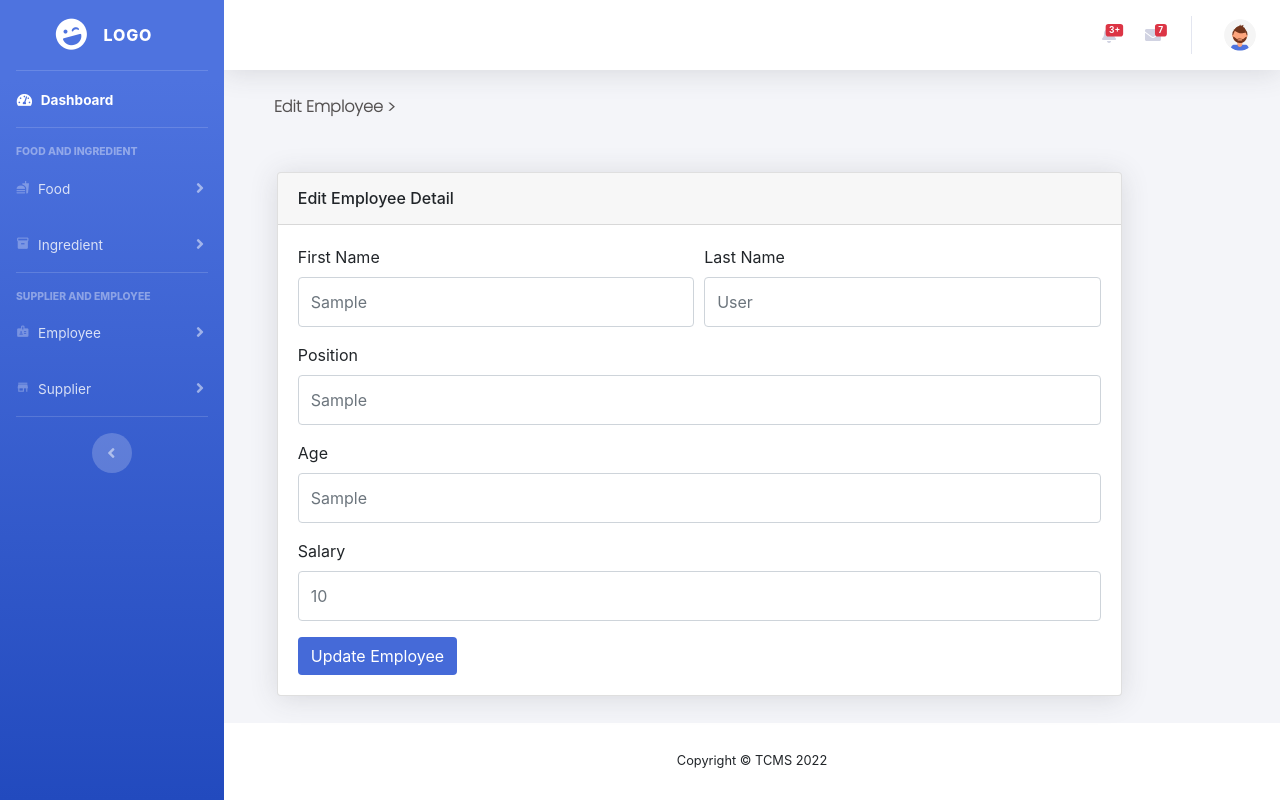
After one commit to satishkojushrestha/TandooryCafeS, a Django app: page /employee/edit/1/ in a window 1280 px wide. The commit adds this page. Run offline with Django 4.2, Linux system fonts and the light colour scheme; tables that the repository leaves empty hold one stand-in row (values such as "Sample post"); some libraries are stand-ins or nearby versions.

Commit message:
Update Employee Page Created(Changes)

```diff
--- /dev/null
+++ b/core/templates/pages/edit_employee.html
@@ -0,0 +1,78 @@
+{% extends 'base.html' %}
+{% load static %}
+{% load widget_tweaks %}
+
+{% block title %}Employee{% endblock %}
+
+{% block cssandscripts %}
+    <link rel="stylesheet" href="https://maxcdn.bootstrapcdn.com/bootstrap/4.0.0/css/bootstrap.min.css" integrity="sha384-Gn5384xqQ1aoWXA+058RXPxPg6fy4IWvTNh0E263XmFcJlSAwiGgFAW/dAiS6JXm" crossorigin="anonymous">
+    <style>
+        #content{
+            background-color: #f4f5f9;
+        }
+
+        .form-control{
+            height: 50px;
+        }
+
+        .form-wrapper{
+            width: 80%;
+            margin-left: 5%;
+            margin-top: 5%;
+        }
+
+        .btn-black{
+            background-color: #456AD8;
+            color: white;
+        }
+    </style>
+{% endblock %}
+
+{% block current_page %}Edit Employee{% endblock %}
+
+{% block page_content %}
+
+    <div class="form-wrapper">
+
+        <!-- Basic Card Example -->
+        <div class="card shadow mb-4">
+            <div class="card-header py-3">
+                <h6 class="m-0">Edit Employee Detail</h6>
+            </div>
+            <div class="card-body">
+                <form method="POST">
+                    {% csrf_token %}
+                    <div class="form-row">
+                    <div class="form-group col-md-6">
+                        <label for="firstname">First Name</label>
+                        <input class="form-control" type="text" name="first_name" placeholder="{{ edit_user.first_name }}" maxlength="20">
+                    </div>
+                    <div class="form-group col-md-6">
+                        <label for="lastname">Last Name</label>
+                        <input class="form-control" type="text" name="last_name" placeholder="{{ edit_user.last_name }}" maxlength="20">
+                    </div>
+                    </div>
+                    <div class="form-group">
+                        <label for="position">Position</label>
+                        <input class="form-control" type="text" name="position" placeholder="{{ edit_user.position }}" maxlength="30">
+                    </div>
+                    <div class="form-group">
+                    <label for="age">Age</label>
+                    <input class="form-control" type="text" name="age" placeholder="{{ edit_user.age }}" maxlength="3">
+                    </div>
+
+                    <div class="form-group">
+                        <label for="salary">Salary</label>
+                        <input class="form-control" type="number" name="salary" placeholder="{{ edit_user.salary }}" maxlength="20">
+                    </div>
+
+                    <button type="submit" class="btn btn-black">Update Employee</button>
+                </form>
+            </div>
+        </div>
+
+    </div>
+
+
+
+{% endblock %}
--- a/core/templates/pages/employee_detail.html
+++ b/core/templates/pages/employee_detail.html
@@ -73,7 +73,7 @@
                                                 <td>{{ user.start_date }}</td>
                                                 <td>{{ user.salary }}</td>
                                                 <td class="text-right" style="padding: 10px;">
-                                                    <a href="#"  target="_blank"><i class="material-icons" style="color: var(--edit_btn);">edit</i></a>
+                                                    <a href="{% url 'edit_employee' user.id %}"><i class="material-icons" style="color: var(--edit_btn);">edit</i></a>
                                                     <button onclick="deleteUser({{ user.id }})" class="rm-background"><i class="material-icons" style="color: var(--delete_btn);">delete</i></button>
                                                 </td>
                                             </tr>
--- a/core/urls.py
+++ b/core/urls.py
@@ -9,6 +9,7 @@ urlpatterns = [
     path('profile/update/', update_profile, name="profileUpdate"),
     path('employee/', employee_view, name="employee"),
     path('employee/new/', add_employee_view, name="add_employee"),
+    path('employee/edit/<int:id>/', edit_employee_view, name="edit_employee"),
     path('supplier/', supplier_view, name="supplier"),
     path('ajax/crud/create/', CreateCrudUserEmployee.as_view(), name='crud_ajax_create'),
     path('ajax/crud/update/', UpdateCrudUserEmployee.as_view(), name='crud_ajax_update'),
--- a/core/views.py
+++ b/core/views.py
@@ -1,3 +1,4 @@
+from telnetlib import STATUS
 from turtle import position
 from django.shortcuts import render, redirect
 from core.forms import EmployeeForm, LoginForm, SupplierForm
@@ -5,7 +6,7 @@ from django.contrib.auth import login, logout, authenticate
 from core.models import Supplier, User, Employee
 from django.contrib.auth.decorators import login_required
 from django.views.generic import View
-from django.http import JsonResponse
+from django.http import HttpResponse, JsonResponse
 from datetime import datetime
 
 
@@ -109,8 +110,40 @@ def add_employee_view(request):
 
     return render(request, "pages/add_employee.html", {
         'form': EmployeeForm(),
-        'employees': Employee.objects.all(),
     })
+
+def edit_employee_view(request, id):
+    if request.method == "POST":
+        first_name = request.POST.get("first_name")
+        last_name = request.POST.get("last_name")
+        position = request.POST.get("position")
+        age = request.POST.get("age")
+        salary = request.POST.get("salary")
+        try:
+            update_employee = Employee.objects.get(id=id)
+            if first_name:
+                update_employee.first_name = first_name
+            if last_name:
+                update_employee.last_name = last_name
+            if position:
+                update_employee.position = position
+            if age:
+                update_employee.age = age
+            if salary:
+                update_employee.salary = salary
+            update_employee.save()
+            return redirect("employee")
+        except:
+            return HttpResponse(status=404)
+    try:
+        get_employee = Employee.objects.get(id=id)
+        return render(request, "pages/edit_employee.html", {
+            'form': EmployeeForm(),
+            'edit_user': get_employee,
+        })
+    except:
+        return HttpResponse(status=404)
+
 
 def supplier_view(request):
     supplierForm = SupplierForm()
```
